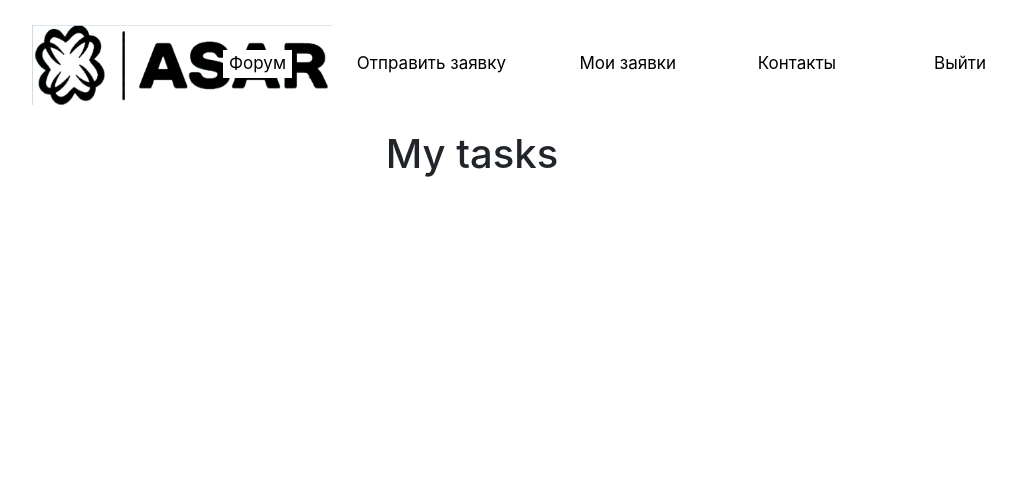
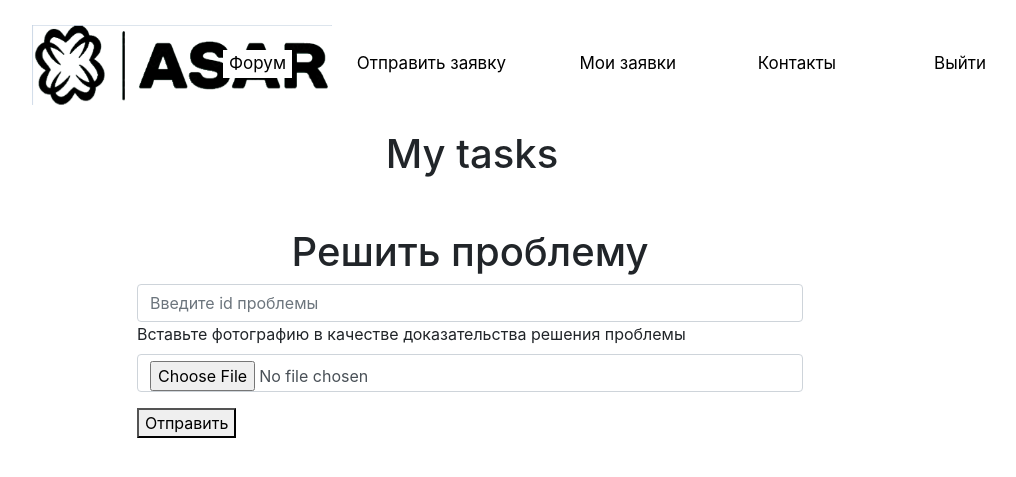
Before and after one commit to DanaGabitova/asar, a Flask app: page /show_task in a window 1280 px wide. Shown: the top 477 px of the page, without its empty margins (168-1184 px from the left). Run offline with Flask 2, Linux system fonts and the light colour scheme; the visitor is signed in with stand-in values (Sample User, id 1); data comes from the database, SQL or seed files in the repository; data that the repository does not hold is empty; some libraries are stand-ins or nearby versions.

Commit message:
добавление формы решения проблемы, вместе с выбором фотографии в качестве доказательства

```diff
--- a/website/static/css/style.css
+++ b/website/static/css/style.css
@@ -195,6 +195,12 @@ div.note-block {
 	width: 60%;
 }
 
+div.solve-note-block {
+	margin-top: 50px;
+	margin-left: 220px;
+	width: 60%;
+}
+
 div.exit-btn input {
 	position: absolute;
 	right: 120px;
--- a/website/templates/show_task.html
+++ b/website/templates/show_task.html
@@ -47,7 +47,26 @@ Home
 </center>
 {% for note in user.notes %}
 <li class="list-group-item">
-  {{ note.data }}
+    {{ loop.index }} | {{ note.data }}
 </li>
 {% endfor %}
+
+<div class="solve-note-block">
+    <center>
+        <h1>Решить проблему</h1>
+    </center>
+    <form method="POST">
+        <div>
+            <input type="text" class="form-control" id="task-id" name="task-id" placeholder="Введите id проблемы"/>
+        </div>
+        <div class="mb-3">
+            <label for="formFile" class="form-label">Вставьте фотографию в качестве доказательства решения проблемы</label>
+            <input class="form-control" type="file" id="formFile">
+        </div>
+        <button type="submit" class="form-send-task-button">Отправить</button>
+    </form>
+    <br>
+    <p style="color: red;">{{ message }}</p>
+</div>
+
 {% endblock %}
```
Lines whose indentation alone changed are shown as unchanged.
